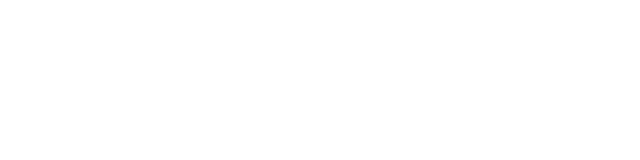
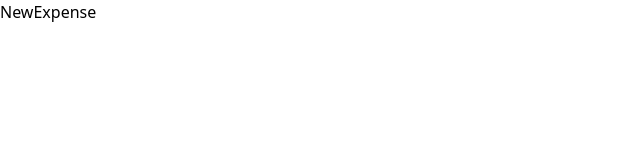
Before and after one commit to huligabuliga/tripster, a React (Create React App) app in the folder frontend/: page /newexpense in a window 1280 px wide. Before the commit this address had no page. Shown: the top 160 px of the page, without its empty margins (0-640 px from the left). Built offline with nearby package versions, Linux system fonts and the light colour scheme.

Commit message:
new expense setup

```diff
--- a/frontend/src/App.js
+++ b/frontend/src/App.js
@@ -2,13 +2,14 @@
 import Login from './pages/Login'
 import Register from './pages/Register'
 import Home from './pages/Home'
-
+import NewExpense from './pages/NewExpense'
 function App() {
   return (
     <Routes>
       <Route path='/' element={<Home />} />
       <Route path='login' element={<Login />} />
       <Route path='register' element={<Register />} />
+      <Route path='newexpense' element={<NewExpense />} />
     </Routes>
   );
 }
--- /dev/null
+++ b/frontend/src/pages/NewExpense.js
@@ -0,0 +1,9 @@
+import React from 'react'
+
+const NewExpense = () => {
+  return (
+    <div>NewExpense</div>
+  )
+}
+
+export default NewExpense
```
Also changed, not shown: 1 other file (tests, documents, lock files or other folders).
